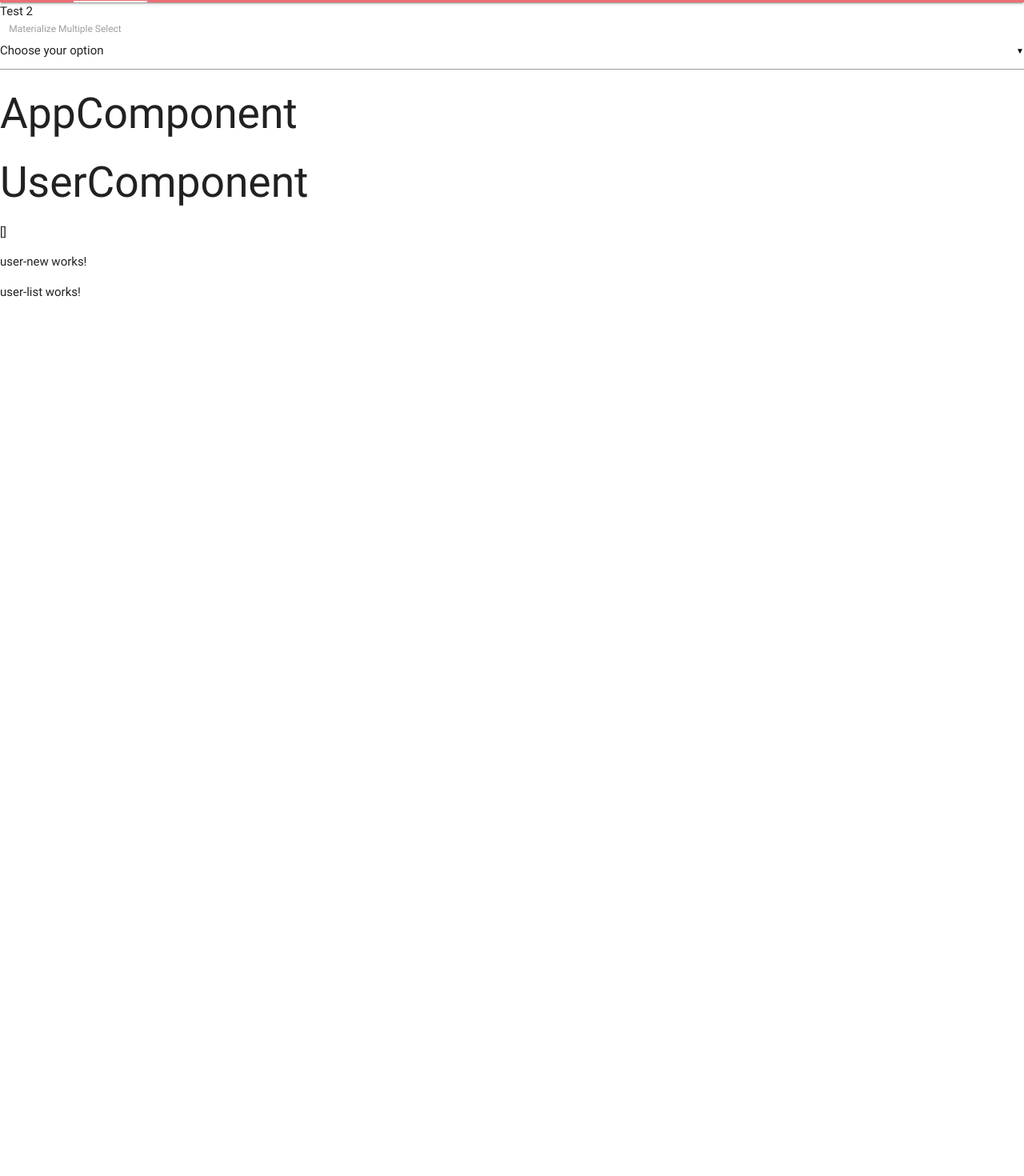
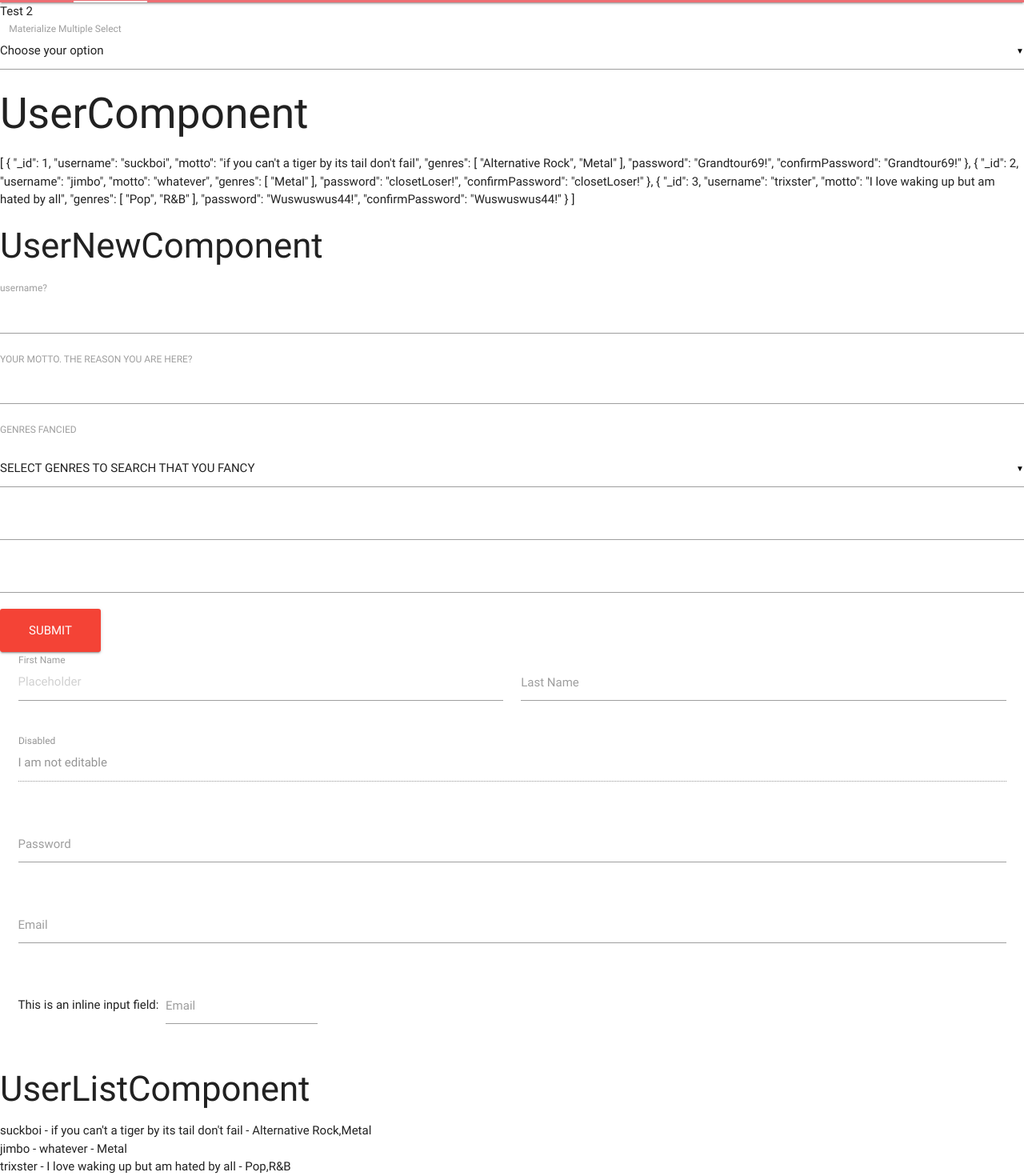
Before and after one commit to rockomatthews/banded, an Angular app in the folder rock-radar-front/: page / in a window 1280 px wide. Shown: the part 109-1579 px from the top of the page at 80% size. Before the commit the page ends 800 px from the top, so only its background shows below. Built offline with nearby package versions, Linux system fonts and the light colour scheme; what angular2-materialize would draw is missing.

Commit message:
Creating register fields and user attributes. need to next link genres selected to user

```diff
--- a/rock-radar-front/src/app/app.component.html
+++ b/rock-radar-front/src/app/app.component.html
@@ -44,5 +44,4 @@
         <label>Materialize Multiple Select</label>
       </div>
 
-      <h2>AppComponent</h2>
       <app-user></app-user>
--- a/rock-radar-front/src/app/user/user-list/user-list.component.html
+++ b/rock-radar-front/src/app/user/user-list/user-list.component.html
@@ -1,3 +1,4 @@
-<p>
-  user-list works!
-</p>
+<h3>UserListComponent</h3>
+<div *ngFor="let user of users">
+  {{ user.username }} - {{ user.motto }} - {{ user.genres }}
+</div>
--- a/rock-radar-front/src/app/user/user-list/user-list.component.ts
+++ b/rock-radar-front/src/app/user/user-list/user-list.component.ts
@@ -1,4 +1,4 @@
-import { Component, OnInit } from '@angular/core';
+import { Component, OnInit, Input } from '@angular/core';
 
 @Component({
   selector: 'app-user-list',
@@ -6,6 +6,7 @@ import { Component, OnInit } from '@angular/core';
   styleUrls: ['./user-list.component.css']
 })
 export class UserListComponent implements OnInit {
+  @Input() users;
 
   constructor() { }
 
--- a/rock-radar-front/src/app/user/user-new/user-new.component.html
+++ b/rock-radar-front/src/app/user/user-new/user-new.component.html
@@ -1,3 +1,61 @@
-<p>
-  user-new works!
-</p>
+<h3>UserNewComponent</h3>
+<form (submit)="create()">
+  <label>username?</label>
+  <input type="text" name="username" [(ngModel)]="newUser.username">
+  <label>YOUR MOTTO. THE REASON YOU ARE HERE?</label>
+  <input type="text" name="motto" [(ngModel)]="newUser.motto">
+  <label>GENRES FANCIED</label>
+  <div class="input-field col s12">
+    <select multiple>
+      <option value="" disabled selected>SELECT GENRES TO SEARCH THAT YOU FANCY</option>
+      <option value="1">Option 1</option>
+      <option value="2">Option 2</option>
+      <option value="3">Option 3</option>
+    </select>
+  </div>
+  <input type="password" name="password" [(ngModel)]="newUser.password">
+  <input type="password" name="confirmPassword" [(ngModel)]="newUser.confirmPassword">
+  <input type="submit" class="waves-effect waves btn-large red">
+</form>
+
+  <div class="row">
+    <form class="col s12">
+      <div class="row">
+        <div class="input-field col s6">
+          <input placeholder="Placeholder" id="first_name" type="text" class="validate">
+          <label for="first_name">First Name</label>
+        </div>
+        <div class="input-field col s6">
+          <input id="last_name" type="text" class="validate">
+          <label for="last_name">Last Name</label>
+        </div>
+      </div>
+      <div class="row">
+        <div class="input-field col s12">
+          <input disabled value="I am not editable" id="disabled" type="text" class="validate">
+          <label for="disabled">Disabled</label>
+        </div>
+      </div>
+      <div class="row">
+        <div class="input-field col s12">
+          <input id="password" type="password" class="validate">
+          <label for="password">Password</label>
+        </div>
+      </div>
+      <div class="row">
+        <div class="input-field col s12">
+          <input id="email" type="email" class="validate">
+          <label for="email">Email</label>
+        </div>
+      </div>
+      <div class="row">
+        <div class="col s12">
+          This is an inline input field:
+          <div class="input-field inline">
+            <input id="email" type="email" class="validate">
+            <label for="email" data-error="wrong" data-success="right">Email</label>
+          </div>
+        </div>
+      </div>
+    </form>
+  </div>
--- a/rock-radar-front/src/app/user/user-new/user-new.component.ts
+++ b/rock-radar-front/src/app/user/user-new/user-new.component.ts
@@ -1,3 +1,4 @@
+import { User } from "./../user";
 import { Component, OnInit } from '@angular/core';
 
 @Component({
@@ -6,7 +7,7 @@ import { Component, OnInit } from '@angular/core';
   styleUrls: ['./user-new.component.css']
 })
 export class UserNewComponent implements OnInit {
-
+  newUser = new User();
   constructor() { }
 
   ngOnInit() {
--- a/rock-radar-front/src/app/user/user.component.html
+++ b/rock-radar-front/src/app/user/user.component.html
@@ -1,4 +1,4 @@
 <h2>UserComponent</h2>
 {{ users | json }}
 <app-user-new></app-user-new>
-<app-user-list></app-user-list>
+<app-user-list [users]="users"></app-user-list>
--- a/rock-radar-front/src/app/user/user.component.ts
+++ b/rock-radar-front/src/app/user/user.component.ts
@@ -8,7 +8,11 @@ import { User } from './user';
   styleUrls: ['./user.component.css']
 })
 export class UserComponent implements OnInit {
-  users: Array<User> = [];
+  users: Array<User> = [
+    new User(1, "suckboi", "if you can't a tiger by its tail don't fail", ["Alternative Rock", "Metal"], "Grandtour69!", "Grandtour69!"),
+    new User(2, "jimbo", "whatever", ["Metal"], "closetLoser!", "closetLoser!"),
+    new User(3, "trixster", "I love waking up but am hated by all", ["Pop", "R&B"], "Wuswuswus44!", "Wuswuswus44!")
+  ];
 
   constructor(private _userService: UserService) { }
 
```
